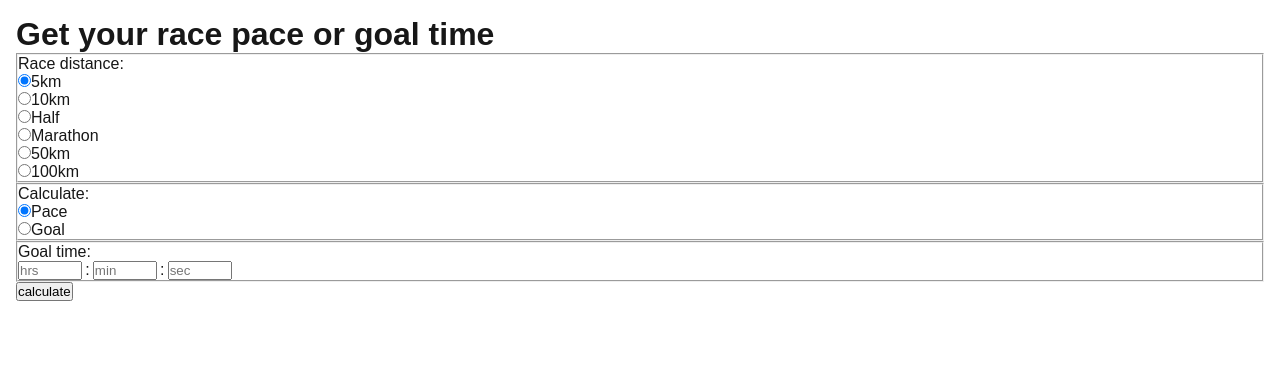
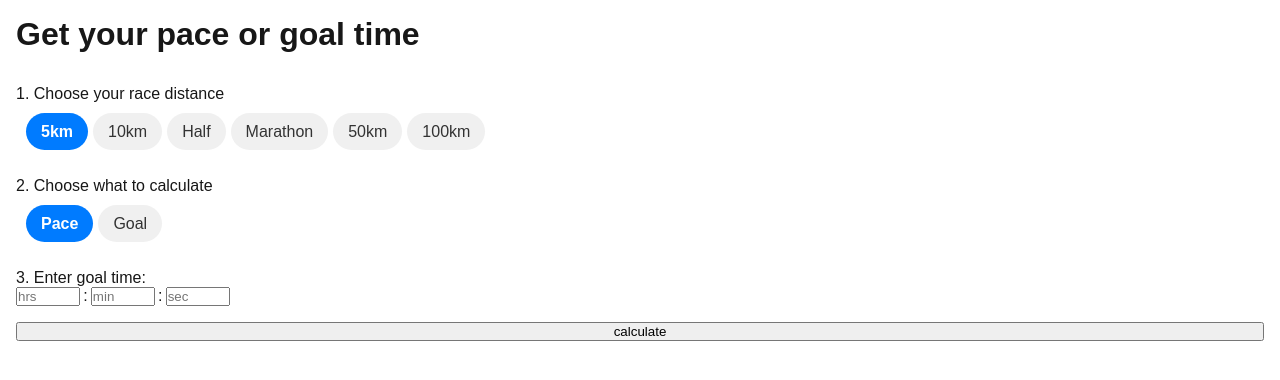
Before and after one commit to samtmorgan/running-pace-app, a Next.js app: page / in a window 1280 px wide. Shown: the top 380 px of the page. Built offline with nearby package versions, Linux system fonts and the light colour scheme.

Commit message:
style the radios

```diff
--- a/src/app/globals.css
+++ b/src/app/globals.css
@@ -31,6 +31,18 @@ body {
   margin: 0;
 }
 
+.app {
+  display: flex;
+  flex-direction: column;
+  gap: 2rem;
+}
+
+form {
+  display: flex;
+  flex-direction: column;
+  gap: 1rem;
+}
+
 a {
   color: inherit;
   text-decoration: none;
@@ -59,3 +71,75 @@ a {
   display: flex;
   flex-direction: row;
 }
+
+fieldset {
+  border: none;
+}
+
+/* radio input */
+.radio-pill-group {
+  border-radius: 25px; /* Rounded corners for the group */
+  min-height: 50px;
+  display: flex;
+  align-items: flex-start; /* Changed from center to flex-start */
+  gap: 5px;
+  padding: 20px 10px;
+  flex-wrap: wrap;
+  row-gap: 25px;
+}
+
+.radio-pill-group input[type="radio"] {
+  display: none; /* Hides the actual radio button */
+}
+
+.radio-pill-group .pill {
+  height: 40px; /* Fixed height for pills */
+  text-align: center;
+  padding: 10px 15px;
+  cursor: pointer;
+  background-color: #f0f0f0; /* Default background for unselected */
+  color: #333;
+  border-radius: 20px; /* Rounded corners for individual pills */
+  transition: background-color 0.3s ease, color 0.3s ease; /* Smooth transitions */
+}
+
+.radio-pill-group .pill:last-child {
+  margin-right: 0; /* Ensure no extra spacing on the last pill */
+}
+
+/* Style for the selected pill */
+.radio-pill-group input[type="radio"]:checked + label.pill {
+  background-color: #007bff; /* Highlight color for selected */
+  color: white;
+  font-weight: bold;
+}
+
+/* Hover effect */
+.radio-pill-group .pill:hover {
+  background-color: #e0e0e0; /* Lighter hover background */
+}
+
+.radio-pill-group input[type="radio"]:checked + label.pill:hover {
+  background-color: #0056b3; /* Darker hover for selected */
+}
+
+/* Focus effect for accessibility */
+.radio-pill-group .pill:focus {
+  outline: 2px solid #007bff;
+  outline-offset: 2px;
+}
+
+/* Optional: Add rounded corners for the first and last pills */
+.radio-pill-group .pill:first-of-type {
+  border-top-left-radius: 25px;
+  border-bottom-left-radius: 25px;
+}
+
+.radio-pill-group .pill:last-of-type {
+  border-top-right-radius: 25px;
+  border-bottom-right-radius: 25px;
+}
+
+.radio-pill-group legend {
+  width: 120px;
+}
--- a/src/app/layout.tsx
+++ b/src/app/layout.tsx
@@ -24,6 +24,11 @@ export default function RootLayout({
 }>) {
   return (
     <html lang="en">
+      <meta
+        name="viewport"
+        content="width=device-width, initial-scale=1, maximum-scale=1"
+      />
+
       <body className={`${geistSans.variable} ${geistMono.variable}`}>
         {children}
       </body>
--- a/src/app/page.tsx
+++ b/src/app/page.tsx
@@ -44,9 +44,9 @@ function App() {
   }, [calculationType, distance, goalInput, paceInput]);
 
   return (
-    <div className="App">
+    <div className="app">
       <header className="App-header">
-        <h1>Get your race pace or goal time</h1>
+        <h1>Get your pace or goal time</h1>
       </header>
       <section>
         <form>
--- a/src/components/inputComponents/CalculationType.tsx
+++ b/src/components/inputComponents/CalculationType.tsx
@@ -11,10 +11,10 @@ export const CalculationType = ({ onChange }: TCalculationTypeProps) => {
 
   return (
     <fieldset>
-      <div className="calculation-type">
-        <legend>Calculate:</legend>
+      <legend>2. Choose what to calculate</legend>
+      <div className="radio-pill-group">
         {fields.map((field) => (
-          <div key={field.value}>
+          <span key={field.value}>
             <input
               type="radio"
               id={`calc-${field.value}`}
@@ -23,8 +23,10 @@ export const CalculationType = ({ onChange }: TCalculationTypeProps) => {
               onChange={(e) => onChange(e.target.value as ECalculationTypes)}
               defaultChecked={field.value === defaultFormValues.calculationType}
             />
-            <label htmlFor={`calc-${field.value}`}>{field.label}</label>
-          </div>
+            <label className="pill" htmlFor={`calc-${field.value}`}>
+              {field.label}
+            </label>
+          </span>
         ))}
       </div>
     </fieldset>
--- a/src/components/inputComponents/GoalInput/GoalInput.tsx
+++ b/src/components/inputComponents/GoalInput/GoalInput.tsx
@@ -47,7 +47,7 @@ export const GoalInput = ({ goalInput, setGoalInput }: TGoalInputProps) => {
   return (
     <fieldset>
       <div>
-        <legend>Goal time: </legend>
+        <legend>3. Enter goal time: </legend>
 
         <div className="fields">
           {[
--- a/src/components/inputComponents/PaceInput/PaceInput.tsx
+++ b/src/components/inputComponents/PaceInput/PaceInput.tsx
@@ -48,24 +48,10 @@ export const PaceInput = ({ paceInput, setPaceInput }: TPaceInputProps) => {
   );
 
   const unitFields = useMemo(() => getFormTextFromEnum(EUnits), []);
-
   return (
     <fieldset>
       <div>
-        <legend>Pace:</legend>
-        {unitFields.map((field) => (
-          <div key={field.value}>
-            <input
-              type="radio"
-              id={`calc-${field.value}`}
-              name="units"
-              value={field.value}
-              onChange={(e) => setUnits(e.target.value as EUnits)}
-              defaultChecked={field.value === defaultFormValues.units}
-            />
-            <label htmlFor={`calc-${field.value}`}>{field.label}</label>
-          </div>
-        ))}
+        <legend>3. Enter pace:</legend>
         <div className="fields">
           {[
             {
@@ -96,6 +82,23 @@ export const PaceInput = ({ paceInput, setPaceInput }: TPaceInputProps) => {
             </div>
           ))}
         </div>
+        <div className="radio-pill-group">
+          {unitFields.map((field) => (
+            <span key={field.value}>
+              <input
+                type="radio"
+                id={`calc-${field.value}`}
+                name="units"
+                value={field.value}
+                onChange={(e) => setUnits(e.target.value as EUnits)}
+                defaultChecked={field.value === defaultFormValues.units}
+              />
+              <label className="pill" htmlFor={`calc-${field.value}`}>
+                {field.label}
+              </label>
+            </span>
+          ))}
+        </div>
       </div>
     </fieldset>
   );
--- a/src/components/inputComponents/RaceDistance.tsx
+++ b/src/components/inputComponents/RaceDistance.tsx
@@ -11,10 +11,10 @@ export const RaceDistance = ({ onChange }: TRaceDistanceProps) => {
 
   return (
     <fieldset>
-      <div className="race-distances">
-        <legend>Race distance:</legend>
+      <legend>1. Choose your race distance</legend>
+      <div className="radio-pill-group">
         {fields.map((field) => (
-          <div key={field.value}>
+          <span key={field.value}>
             <input
               type="radio"
               id={`race-${field.value}`}
@@ -23,8 +23,10 @@ export const RaceDistance = ({ onChange }: TRaceDistanceProps) => {
               onChange={(e) => onChange(e.target.value as ERaceDistances)}
               defaultChecked={field.value === defaultFormValues.raceDistance}
             />
-            <label htmlFor={`race-${field.value}`}>{field.label}</label>
-          </div>
+            <label className="pill" htmlFor={`race-${field.value}`}>
+              {field.label}
+            </label>
+          </span>
         ))}
       </div>
     </fieldset>
```
